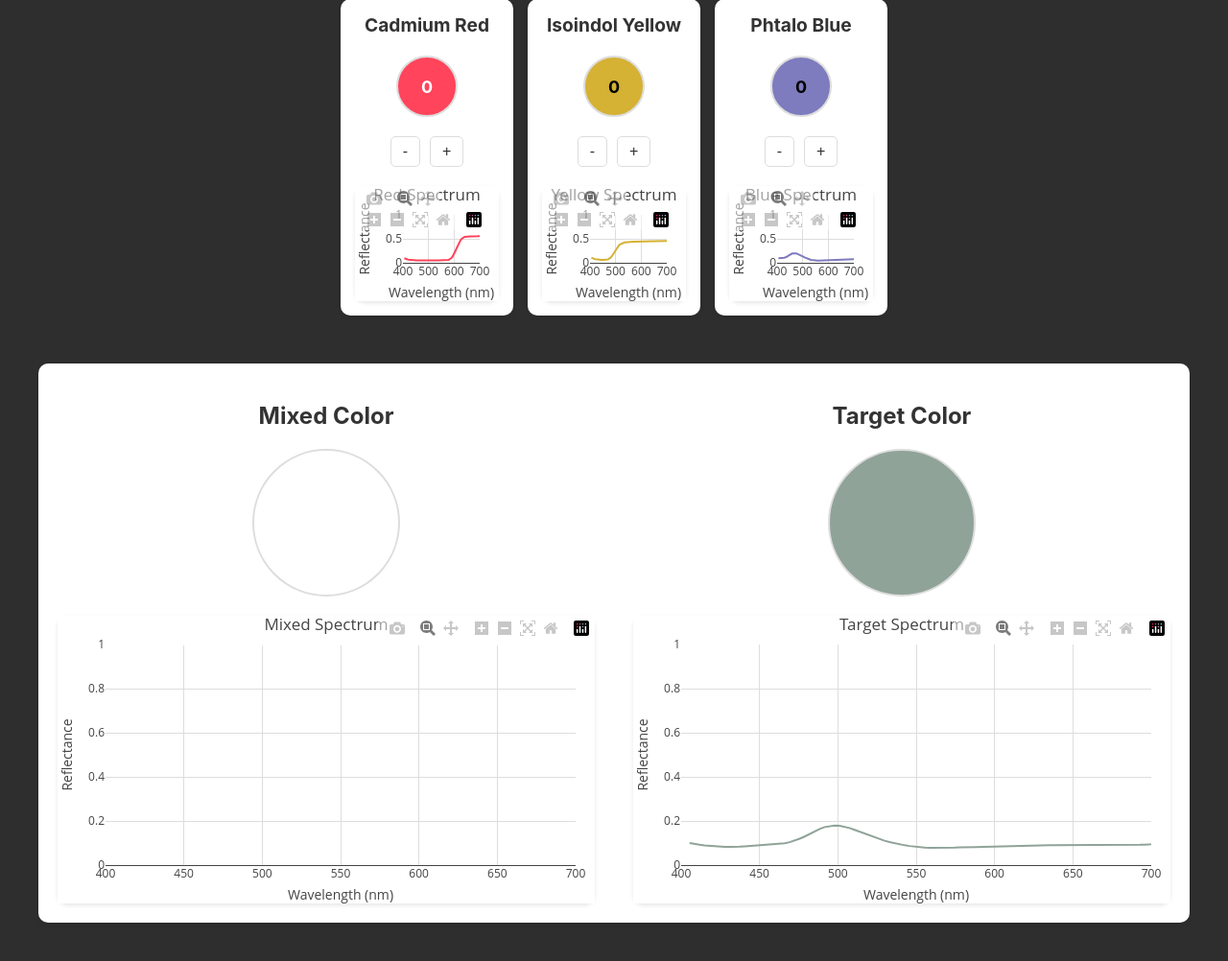
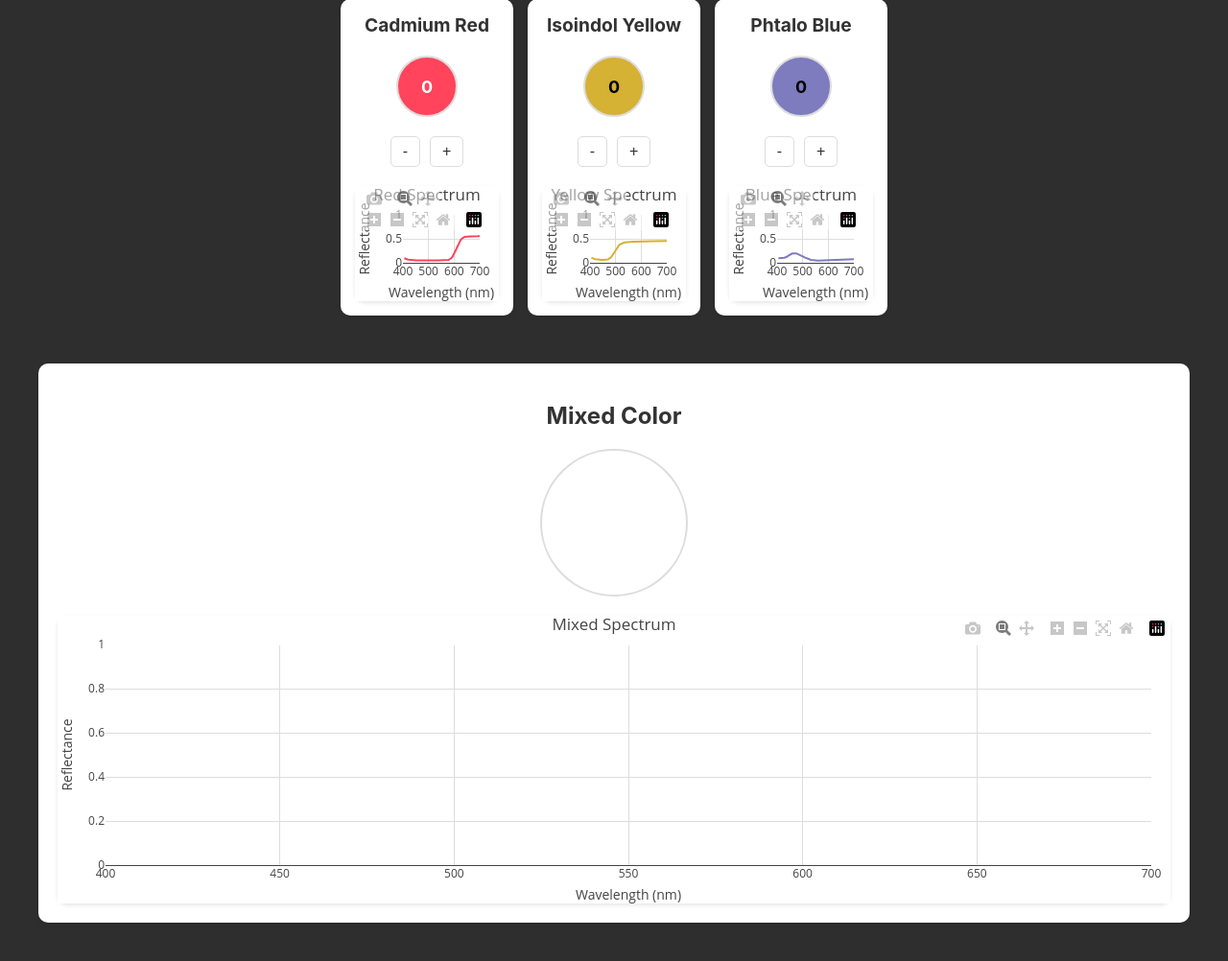
Before and after one commit to janoskonig/shadematch_python, a Flask app: page /spectral in a window 1280 px wide. Shown: the part 171-1173 px from the top of the page at 96% size. Run offline with Flask 2, Linux system fonts and the light colour scheme; some libraries are stand-ins or nearby versions.

Commit message:
Revert "SpecMix: target color shows"
This reverts commit 38a4eea515f5811272adb4fb0eeca10d603c0b63.

```diff
--- a/static/spectral_mixer.js
+++ b/static/spectral_mixer.js
@@ -338,45 +338,6 @@ class SpectralMixer {
         const luminance = (0.299 * r + 0.587 * g + 0.114 * b) / 255;
         return luminance > 0.5 ? '#000000' : '#ffffff';
     }
-
-    computeMixedColor(dropCounts) {
-        const totalDrops = Object.values(dropCounts).reduce((a, b) => a + b, 0);
-        if (totalDrops === 0) {
-            return {
-                rgb: [255, 255, 255],
-                spectrum: Array(this.SIZE).fill(1)
-            };
-        }
-        let mixedKS = Array(this.SIZE).fill(0);
-        let totalWeight = 0;
-        Object.entries(dropCounts).forEach(([color, drops]) => {
-            if (drops > 0) {
-                const data = spectrum_plots[color];
-                if (data) {
-                    totalWeight += drops;
-                }
-            }
-        });
-        if (totalWeight === 0) totalWeight = 1;
-        Object.entries(dropCounts).forEach(([color, drops]) => {
-            if (drops > 0) {
-                const data = spectrum_plots[color];
-                if (data) {
-                    const weight = drops / totalWeight;
-                    for (let i = 0; i < this.SIZE; i++) {
-                        const R = Math.max(0.0001, Math.min(0.9999, data.reflectances[i]));
-                        mixedKS[i] += this.KS(R) * weight;
-                    }
-                }
-            }
-        });
-        let mixedSpectrum = mixedKS.map(KS => {
-            const sqrt = Math.sqrt(KS * KS + 2 * KS);
-            return Math.max(0, Math.min(1, 1 + KS - sqrt));
-        });
-        const rgb = this.spectrumToRGB(mixedSpectrum);
-        return { rgb, spectrum: mixedSpectrum };
-    }
 }
 
 // Initialize the spectral mixer when the page loads
@@ -438,52 +399,4 @@ document.addEventListener('DOMContentLoaded', function() {
 
     // Initialize the spectral mixer
     window.spectralMixer = new SpectralMixer();
-
-    // After initializing SpectralMixer, compute and display the target color
-    setTimeout(() => {
-        if (window.spectralMixer) {
-            const targetDropCounts = { red: 0, yellow: 1, blue: 1 };
-            const { rgb, spectrum } = window.spectralMixer.computeMixedColor(targetDropCounts);
-            // Set the color for the target circle
-            const targetCircle = document.getElementById('targetCircle');
-            if (targetCircle) {
-                targetCircle.style.backgroundColor = `rgb(${rgb[0]}, ${rgb[1]}, ${rgb[2]})`;
-                targetCircle.style.color = window.spectralMixer.getContrastColor(rgb[0], rgb[1], rgb[2]);
-            }
-            // Plot the spectrum for the target
-            const targetSpectrumDiv = document.getElementById('targetSpectrum');
-            if (targetSpectrumDiv) {
-                const trace = {
-                    x: window.spectralMixer.wavelengths,
-                    y: spectrum,
-                    type: 'scatter',
-                    mode: 'lines',
-                    name: 'Target',
-                    line: {
-                        color: `rgb(${rgb[0]}, ${rgb[1]}, ${rgb[2]})`,
-                        width: 2
-                    }
-                };
-                const layout = {
-                    title: 'Target Spectrum',
-                    xaxis: {
-                        title: 'Wavelength (nm)',
-                        range: [400, 700],
-                        showgrid: true,
-                        gridcolor: '#ddd'
-                    },
-                    yaxis: {
-                        title: 'Reflectance',
-                        range: [0, 1],
-                        showgrid: true,
-                        gridcolor: '#ddd'
-                    },
-                    margin: { t: 30, r: 20, b: 40, l: 50 },
-                    paper_bgcolor: 'white',
-                    plot_bgcolor: 'white'
-                };
-                Plotly.newPlot(targetSpectrumDiv, [trace], layout);
-            }
-        }
-    }, 100);
 });
--- a/templates/spectral_mixer.html
+++ b/templates/spectral_mixer.html
@@ -192,17 +192,10 @@
             </div>
         </div>
 
-        <div class="mixed-color" style="display: flex; justify-content: center; gap: 40px; align-items: flex-start;">
-            <div style="flex: 1; text-align: center;">
-                <h2>Mixed Color</h2>
-                <div class="color-circle" id="mixedCircle"></div>
-                <div class="mixed-spectrum" id="mixedSpectrum"></div>
-            </div>
-            <div style="flex: 1; text-align: center;">
-                <h2>Target Color</h2>
-                <div class="color-circle" id="targetCircle"></div>
-                <div class="mixed-spectrum" id="targetSpectrum"></div>
-            </div>
+        <div class="mixed-color">
+            <h2>Mixed Color</h2>
+            <div class="color-circle" id="mixedCircle"></div>
+            <div class="mixed-spectrum" id="mixedSpectrum"></div>
         </div>
     </div>
 
```
